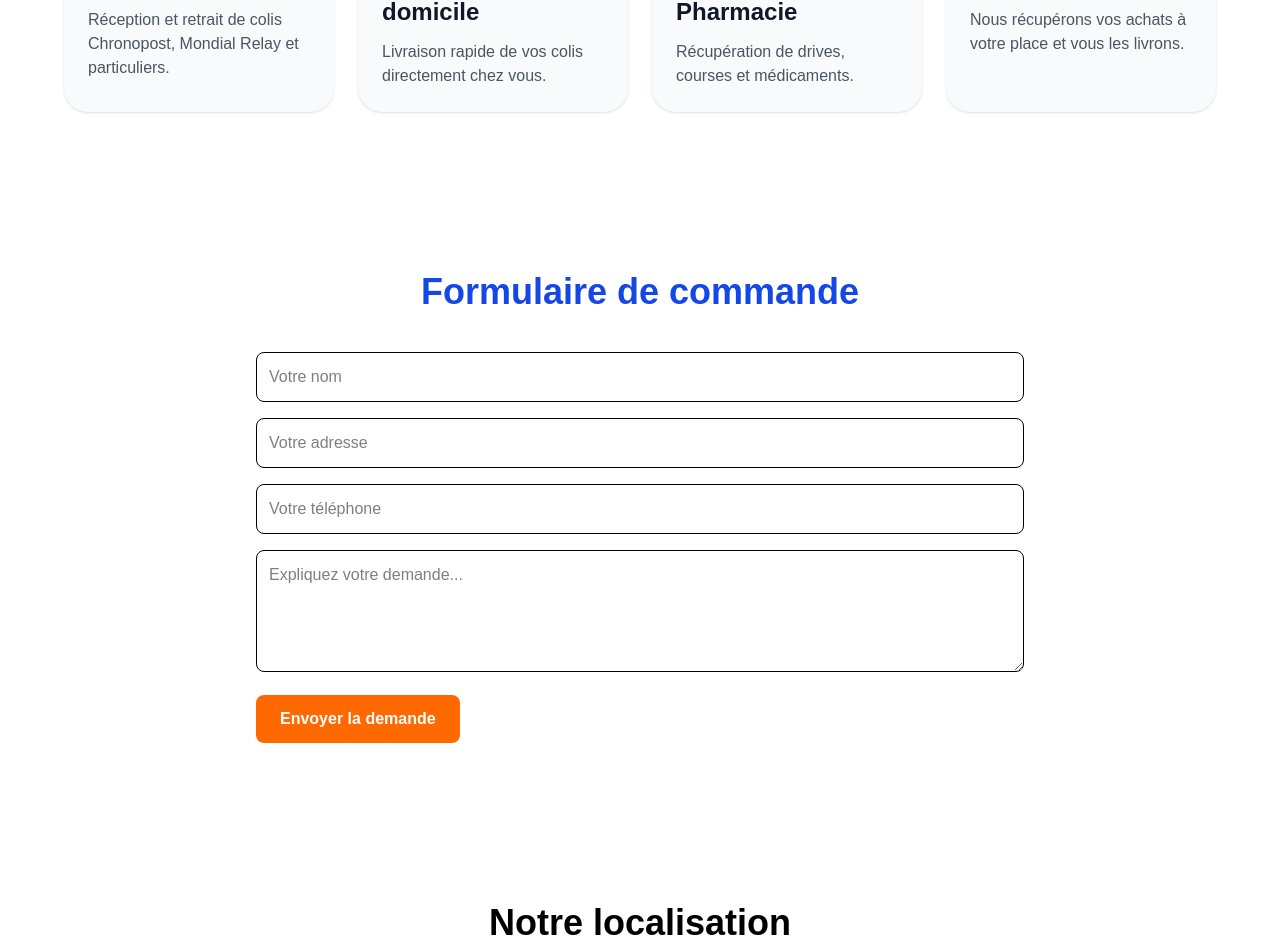
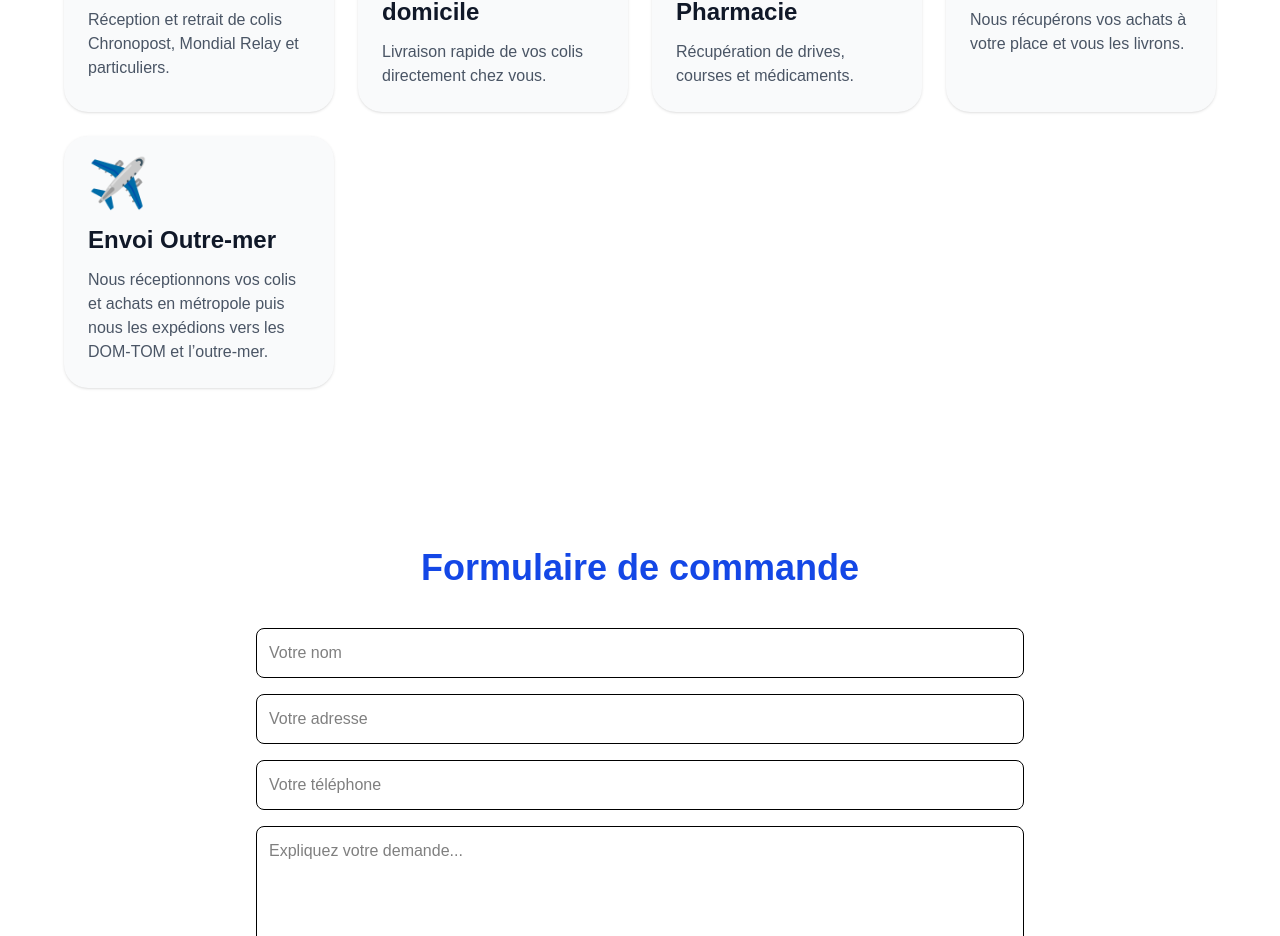
Before and after one commit to dkexpress2607/dk-express26, a Next.js app: page / in a window 1280 px wide. Shown: the part 1060-1996 px from the top of the page. Built offline with nearby package versions, Linux system fonts and the light colour scheme.

Commit message:
Ajout service outre-mer

```diff
--- a/app/page.tsx
+++ b/app/page.tsx
@@ -26,6 +26,12 @@ export default function Home() {
         "Nous récupérons vos achats à votre place et vous les livrons.",
       icon: "🤝",
     },
+    {
+  title: "Envoi Outre-mer",
+  description:
+    "Nous réceptionnons vos colis et achats en métropole puis nous les expédions vers les DOM-TOM et l’outre-mer.",
+  icon: "✈️",
+},
   ];
 
   return (
```
